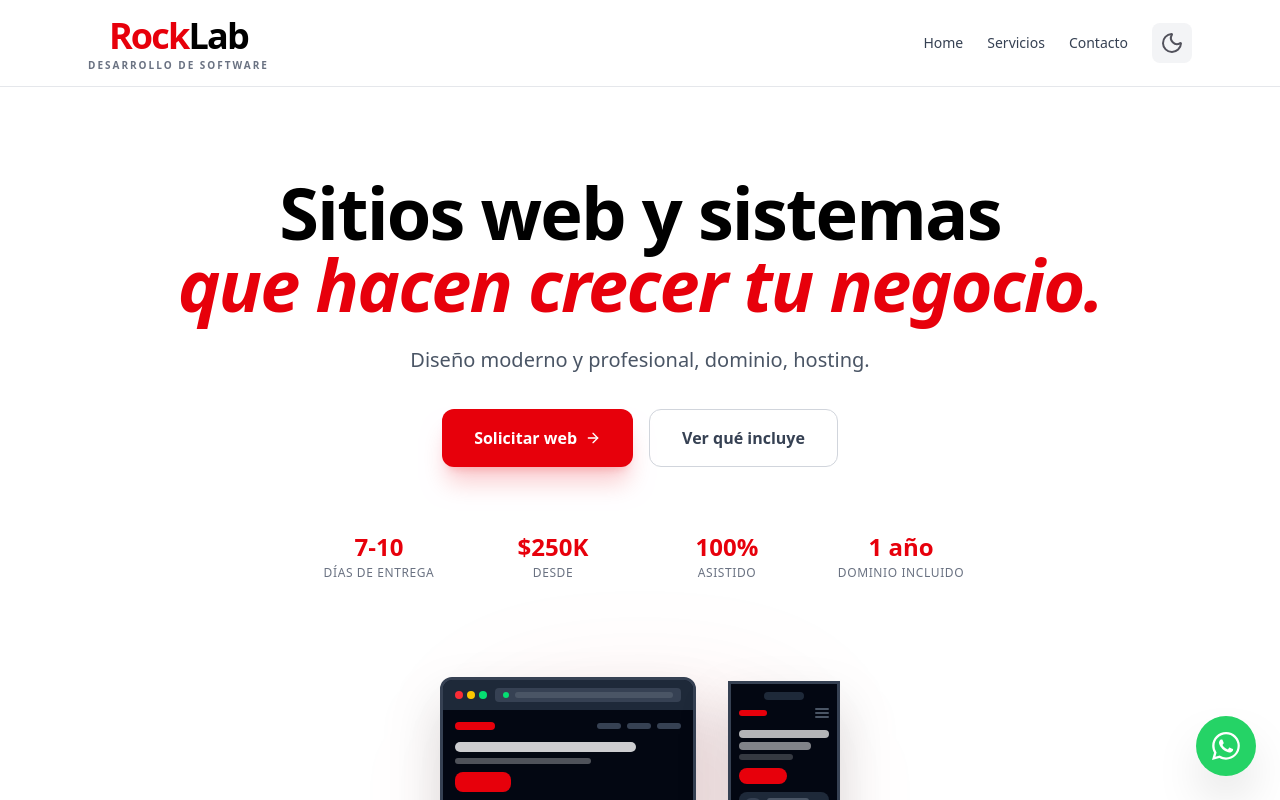
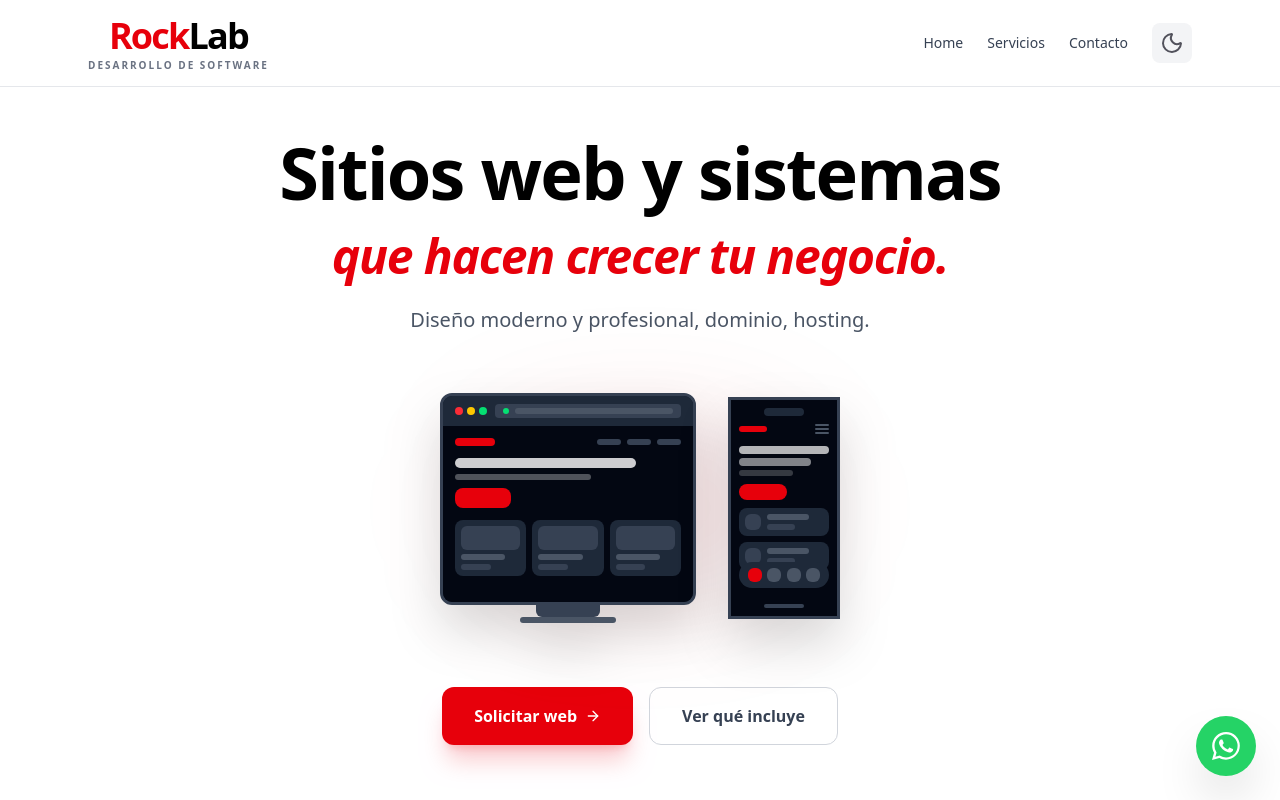
Before and after one commit to oscar-principi/rock-lab, a React (Vite) app: page /#/ in a window 1280 px wide. Shown: the top 800 px of the page. Built offline with nearby package versions, Linux system fonts and the light colour scheme.

Commit message:
update home

```diff
--- a/src/components/home/HeroSection.tsx
+++ b/src/components/home/HeroSection.tsx
@@ -107,16 +107,20 @@ const DeviceMockup = () => (
 );
 
 export const HeroSection = () => (
-  <div className="space-y-16 pt-24">
+  <div className="space-y-16 pt-14">
 
     <div className="text-center space-y-6">
       <h1 className="text-5xl md:text-7xl font-extrabold tracking-tight dark:text-zinc-100">
         Sitios web y sistemas <br />
+      </h1>
+      <h2 className="text-2xl md:text-5xl font-semibold tracking-tight dark:text-zinc-300">
         <span className="text-red-600 italic">que hacen crecer tu negocio.</span>
-      </h1>
+      </h2>
+
       <p className="text-gray-600 dark:text-zinc-400 max-w-xl mx-auto text-xl leading-relaxed">
         Diseño moderno y profesional, dominio, hosting.
       </p>
+        <DeviceMockup />
       <div className="flex flex-wrap justify-center gap-4 pt-2">
         <Link
           to="/contacto"
@@ -143,7 +147,6 @@ export const HeroSection = () => (
       ))}
     </div>
 
-    <DeviceMockup />
 
   </div>
 );
```
